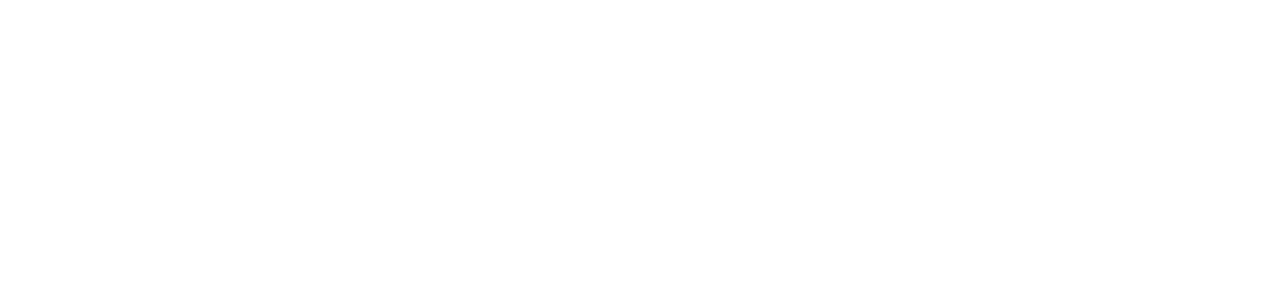
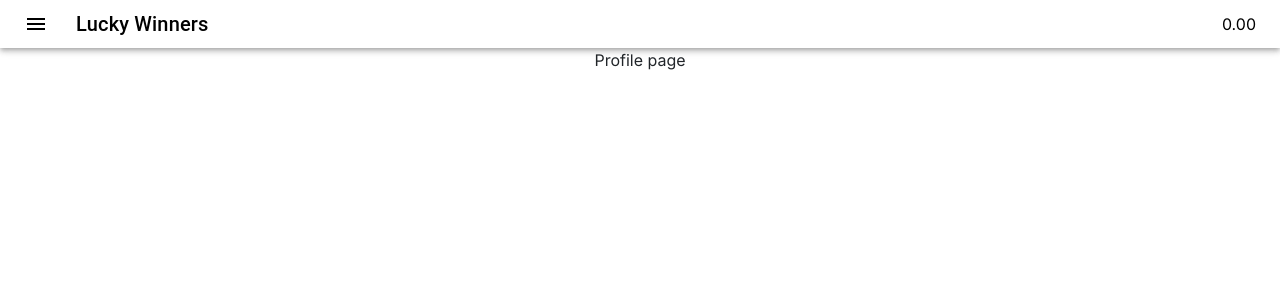
Before and after one commit to nihalshameem/lucky-winner-web, a React (Create React App) app: page /profile in a window 1280 px wide. Shown: the top 300 px of the page. Built offline with nearby package versions, Linux system fonts and the light colour scheme; no server answers.

Commit message:
nav-bar added

```diff
--- a/package.json
+++ b/package.json
@@ -3,6 +3,8 @@
   "version": "0.1.0",
   "private": true,
   "dependencies": {
+    "@material-ui/core": "^4.12.3",
+    "@material-ui/icons": "^4.11.2",
     "@testing-library/jest-dom": "^5.14.1",
     "@testing-library/react": "^11.2.7",
     "@testing-library/user-event": "^12.8.3",
@@ -14,6 +16,7 @@
     "react-bootstrap": "^2.0.0-beta.4",
     "react-dom": "^17.0.2",
     "react-icons": "^4.2.0",
+    "react-router": "^5.2.0",
     "react-router-dom": "^5.2.0",
     "react-scripts": "4.0.3",
     "react-transition-group": "^4.4.2",
--- a/src/App.js
+++ b/src/App.js
@@ -9,10 +9,9 @@
 function App() {
   return (
     <div className="App">
-      <div className="container-fluid">
         <Router>
           <Switch>
-            <Route exact path="/">
+            <Route path="/">
               <BasePage />
             </Route>
             <Route path="/login">
@@ -23,7 +22,6 @@
             </Route>
           </Switch>
         </Router>
-      </div>
     </div>
   );
 }
--- a/src/BasePage.js
+++ b/src/BasePage.js
@@ -1,6 +1,14 @@
 import React, { useEffect } from "react";
-import { withRouter, useLocation } from "react-router-dom";
+import {
+  withRouter,
+  useLocation,
+  BrowserRouter as Router,
+} from "react-router-dom";
+import { Route } from "react-router";
 import { profileApi } from "./Components/APIConst";
+import Home from "./Modules/Home";
+import Profile from "./Modules/Profile";
+import SideBar from "./Components/SideBar";
 
 const BasePage = (props) => {
   const location = useLocation();
@@ -21,7 +29,13 @@
         });
     }
   }
-  return <div>Home</div>;
+  return (
+    <main>
+      <SideBar />
+      <Route exact path="/" component={Home} />
+      <Route path="/profile" component={Profile} />
+    </main>
+  );
 };
 
 export default withRouter(BasePage);
--- /dev/null
+++ b/src/Components/HomeSlide.js
@@ -0,0 +1,9 @@
+import React from 'react'
+
+export default function HomeSlide() {
+    return (
+        <div>
+            Home slider
+        </div>
+    )
+}
--- /dev/null
+++ b/src/Components/NavBar.js
@@ -0,0 +1,54 @@
+import React from "react";
+import { makeStyles } from "@material-ui/core/styles";
+import AppBar from "@material-ui/core/AppBar";
+import Toolbar from "@material-ui/core/Toolbar";
+import Typography from "@material-ui/core/Typography";
+import IconButton from "@material-ui/core/IconButton";
+import MenuIcon from "@material-ui/icons/Menu";
+
+const useStyles = makeStyles((theme) => ({
+  root: {
+    flexGrow: 1,
+  },
+  menuButton: {
+    marginRight: theme.spacing(2),
+  },
+  title: {
+    flexGrow: 1,
+    textAlign: "initial",
+  },
+}));
+
+export default function NavBar({ open }) {
+  const classes = useStyles();
+
+  return (
+    <>
+      <div className={classes.root}>
+        <AppBar position="static" style={{ background: "#fff", color: "#000" }}>
+          <Toolbar variant="dense">
+            <IconButton
+              edge="start"
+              className={classes.menuButton}
+              color="inherit"
+              aria-label="menu"
+              onClick={() => {
+                open();
+              }}
+            >
+              <MenuIcon />
+            </IconButton>
+            <Typography variant="h6" color="inherit" className={classes.title}>
+              Lucky Winners
+            </Typography>
+            <div>
+            <Typography variant="p" color="inherit">
+              0.00
+            </Typography>
+            </div>
+          </Toolbar>
+        </AppBar>
+      </div>
+    </>
+  );
+}
--- /dev/null
+++ b/src/Components/SideBar.js
@@ -0,0 +1,97 @@
+import React from "react";
+import clsx from "clsx";
+import { makeStyles } from "@material-ui/core/styles";
+import List from "@material-ui/core/List";
+import Divider from "@material-ui/core/Divider";
+import ListItem from "@material-ui/core/ListItem";
+import ListItemIcon from "@material-ui/core/ListItemIcon";
+import ListItemText from "@material-ui/core/ListItemText";
+import InboxIcon from "@material-ui/icons/MoveToInbox";
+import { Drawer } from "@material-ui/core";
+import NavBar from "./NavBar";
+
+const useStyles = makeStyles({
+  list: {
+    width: 250,
+  },
+});
+
+export default function SideBar() {
+  const classes = useStyles();
+  const [state, setState] = React.useState(false);
+  function open() {
+    setState(true);
+  }
+
+  return (
+    <div>
+      <NavBar open={open} />
+      <Drawer
+        anchor="left"
+        open={state}
+        onClose={() => {
+          setState(false);
+        }}
+        onOpen={() => {
+          setState(true);
+        }}
+      >
+        <div
+          className={clsx(classes.list)}
+          role="presentation"
+          onClick={() => {
+            setState(true);
+          }}
+          onKeyDown={() => {
+            setState(true);
+          }}
+        >
+          <List>
+            <ListItem>
+              <ListItemIcon>
+                <InboxIcon />
+              </ListItemIcon>
+              <ListItemText primary={"Lucky winners"} />
+            </ListItem>
+          </List>
+          <Divider />
+          <List>
+            <ListItem button>
+              <ListItemIcon>
+                <InboxIcon />
+              </ListItemIcon>
+              <ListItemText primary={"Home"} />
+            </ListItem>
+            <ListItem button>
+              <ListItemIcon>
+                <InboxIcon />
+              </ListItemIcon>
+              <ListItemText primary={"Profile"} />
+            </ListItem>
+            <ListItem button>
+              <ListItemIcon>
+                <InboxIcon />
+              </ListItemIcon>
+              <ListItemText primary={"Scratch Card"} />
+            </ListItem>
+            <ListItem button>
+              <ListItemIcon>
+                <InboxIcon />
+              </ListItemIcon>
+              <ListItemText primary={"Winners"} />
+            </ListItem>
+          </List>
+          <Divider />
+          <List>
+            <ListItem button>
+              <ListItemIcon>
+                <InboxIcon />
+              </ListItemIcon>
+              <ListItemText primary={"Logout"} />
+            </ListItem>
+          </List>
+        </div>
+      </Drawer>
+    </div>
+  );
+}
--- /dev/null
+++ b/src/Modules/Home.js
@@ -0,0 +1,11 @@
+import React from 'react'
+import HomeSlide from '../Components/HomeSlide'
+
+export default function Home() {
+    return (
+        <div>
+            <HomeSlide/>
+            Home page
+        </div>
+    )
+}
--- /dev/null
+++ b/src/Modules/Profile.js
@@ -0,0 +1,9 @@
+import React from 'react'
+
+export default function Profile() {
+    return (
+        <div>
+            Profile page
+        </div>
+    )
+}
```
Also changed, not shown: 1 other file (tests, documents, lock files or other folders).
